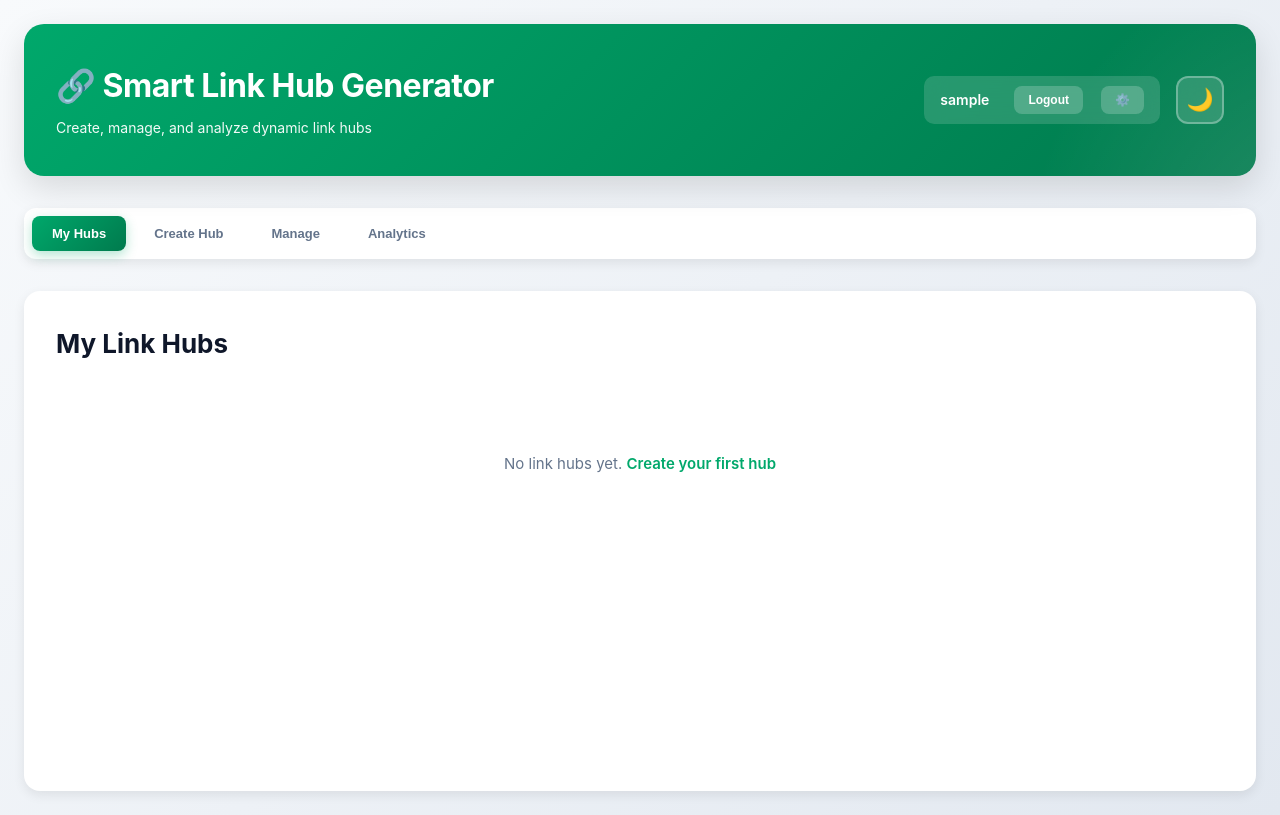
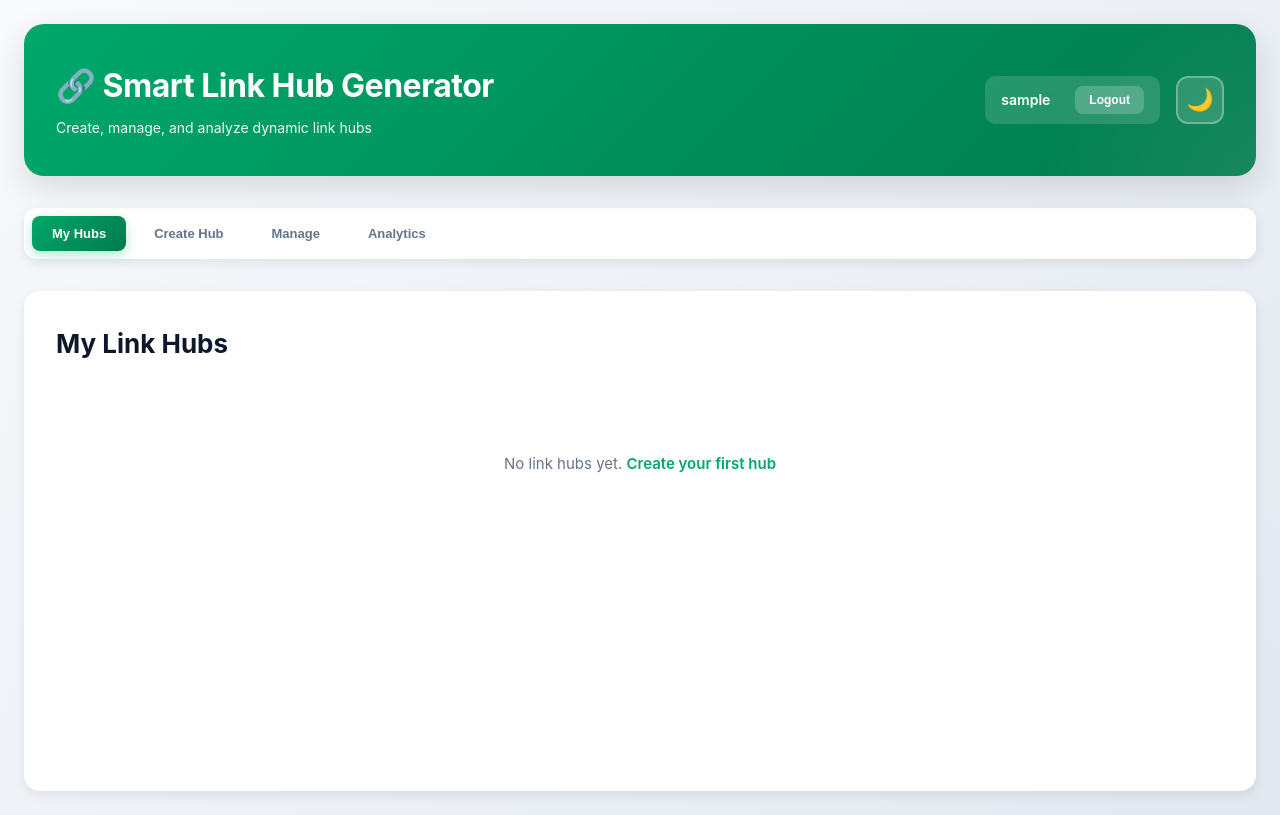
Before and after one commit to shreyash0107-web/Smart-Link-Hub, a website: page Frontend/admin.html in a window 1280 px wide. Drawn offline with nearby package versions, Linux system fonts and the light colour scheme; sample sign-in values are in the browser's storage.

Commit message:
Remove account settings button

```diff
--- a/Frontend/admin.html
+++ b/Frontend/admin.html
@@ -19,7 +19,6 @@
         <div class="user-info">
           <span id="user-name">User</span>
           <button class="btn btn-sm" onclick="logout()" style="background: rgba(255,255,255,0.2); color: white; border: none; margin-left: 15px;">Logout</button>
-          <button class="btn btn-sm" onclick="showAccountSettings()" style="background: rgba(255,255,255,0.2); color: white; border: none; margin-left: 8px;" title="Account Settings">⚙️</button>
         </div>
         <button id="theme-toggle" class="theme-toggle" title="Toggle dark mode">🌙</button>
       </div>
```
